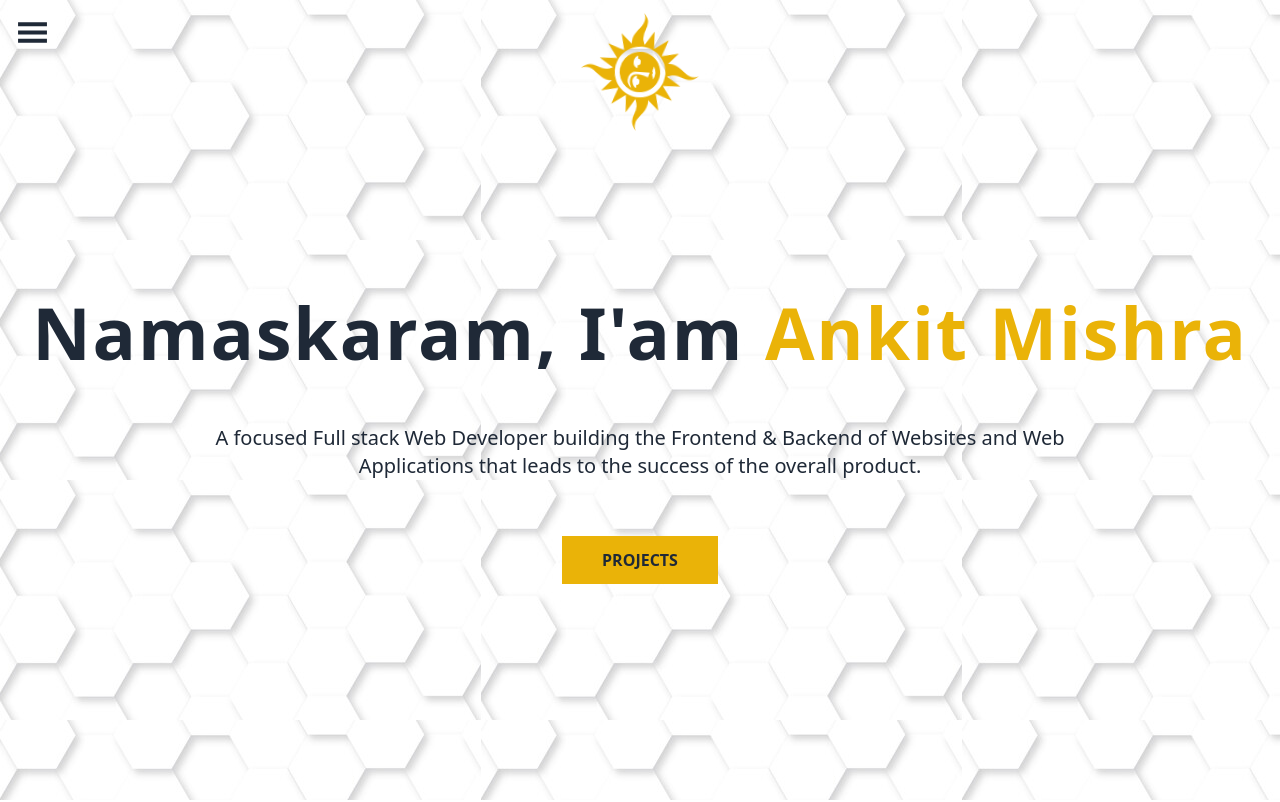
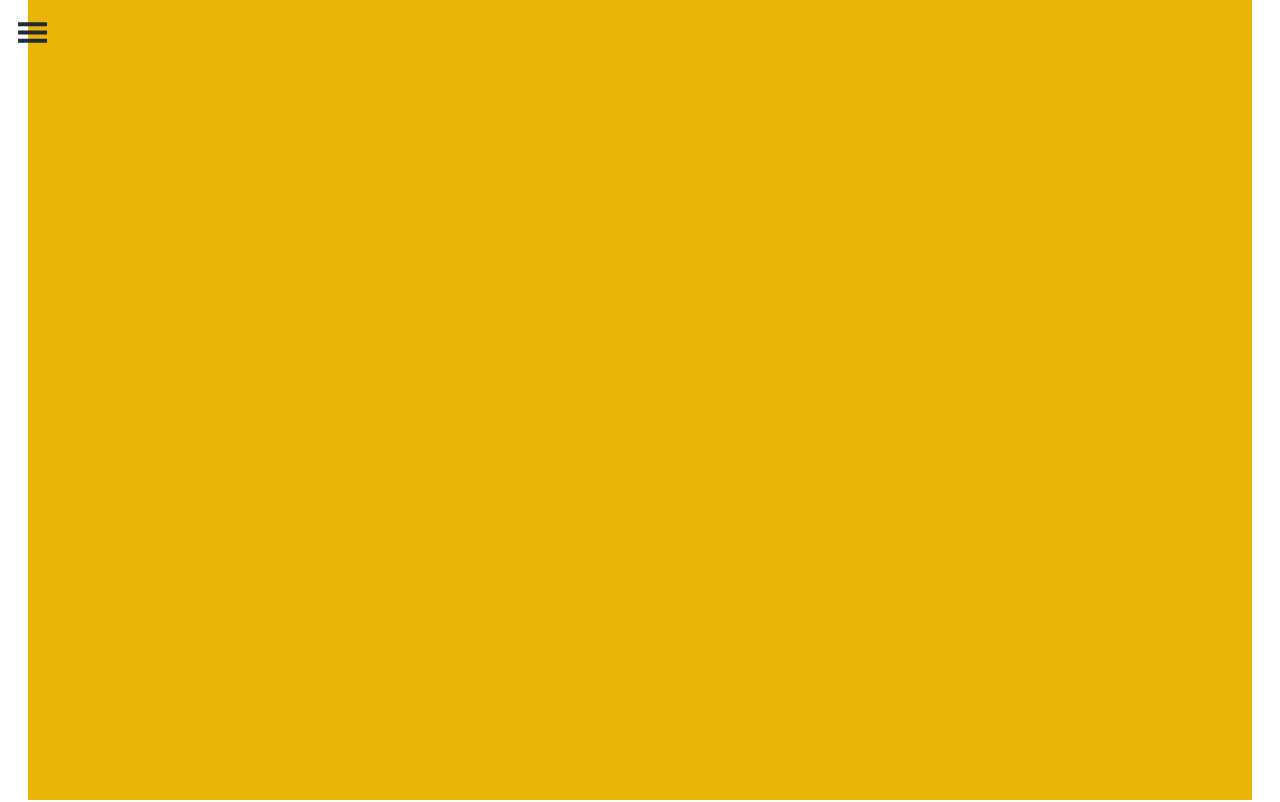
Before and after one commit to ankitmishraindia/My_Portfolio, a React (Vite) app: page / in a window 1280 px wide. Shown: the top 802 px of the page. Built offline with nearby package versions, Linux system fonts and the light colour scheme; some icons are missing.

Commit message:
Added active styles in sidebar and started canvas in home

```diff
--- /dev/null
+++ b/src/Components/SolarSystem.jsx
@@ -0,0 +1,11 @@
+
+function SolarSystem(){
+
+    return(
+        <>
+          <canvas className="w-full h-full bg-yellow-500"></canvas>
+        </>
+    )
+}
+
+export default SolarSystem;
--- a/src/Layouts/HomeLayout.jsx
+++ b/src/Layouts/HomeLayout.jsx
@@ -11,9 +11,12 @@ import { BsFillInfoCircleFill } from "react-icons/bs";
 import { PiToolboxDuotone } from "react-icons/pi";
 import { GoGoal } from "react-icons/go";
 import { MdPermPhoneMsg } from "react-icons/md";
+import { useState } from "react";
 
 // eslint-disable-next-line react/prop-types
 function HomeLayout({children}){
+  const [activeLink, setActiveLink] = useState('HOME'); // State to keep track of active link
+
 
     //smooth scrolling
     const scrollToSection = (id) => {
@@ -73,27 +76,32 @@ function HomeLayout({children}){
                 <div className="drawer-content">
                     {/* Page content here */}
                     <label htmlFor="my-drawer">
-                       <GiHamburgerMenu size={33} className="m-1 md:m-4 cursor-pointer"/>
+                       <GiHamburgerMenu size={33} className="m-1 md:m-4 cursor-pointer hover:text-gray-600"/>
                     </label>
                 </div>
                 <div className="drawer-side ">
                     <label htmlFor="my-drawer" aria-label="close sidebar" className="drawer-overlay"></label>
-                    <ul className="menu p-4 w-76 min-h-full bg-base-300 text-base-content font-bold">
+                    <ul className="menu space-y-2 p-4 w-76 min-h-full bg-base-300 text-base-content font-bold">
                     {/* Sidebar content here */}
                     <li>
-                        <div className="flex flex-col border-2 rounded-2xl border-white text-gray-400">
+                        <div className="flex flex-col border-2 rounded-[10px_100px_10px_100px] border-white text-gray-400">
                             <a onClick={()=>hellomessage()}>
-                                <img className="h-[150px] w-[100px] md:w-[200px] md:h-[250px] border-yellow-500 border-4  rounded-3xl" src={ankitimage} alt="ankit-image" />
-                            <span>ANKIT MISHRA</span>
+                                <img className="h-[150px] w-[100px] md:w-[200px] md:h-[250px] border-yellow-500 border-4  rounded-[10px_100px_10px_100px]" src={ankitimage} alt="ankit-image" />
+
                             </a>
 
                         </div>
                         </li>
-                    <li className="mt-2"><a  onClick={()=>scrollToSection('home')}>HOME<FaHome/></a></li>
-                    <li><a onClick={()=>scrollToSection('about')}>ABOUT<BsFillInfoCircleFill/></a></li>
-                    <li><a onClick={()=>scrollToSection('projects')}>PROJECTS<PiToolboxDuotone/></a></li>
-                    <li><a onClick={()=>scrollToSection('skills')} >SKILLS<GoGoal/></a></li>
-                    <li><a onClick={()=>scrollToSection('contact')}>CONTACT<MdPermPhoneMsg/></a></li>
+                    <li className="mt-2"><a className={activeLink === 'HOME' ? 'text-white bg-red-600 ease-in-out hover:bg-red-500' : ''} onClick={()=>{scrollToSection('home');
+                     setActiveLink('HOME')}}>HOME<FaHome/></a></li>
+                    <li><a className={activeLink === 'ABOUT' ? 'text-white bg-red-600 hover:bg-red-500' : ''} onClick={()=>{scrollToSection('about');
+                     setActiveLink('ABOUT')}}>ABOUT<BsFillInfoCircleFill/></a></li>
+                    <li><a className={activeLink === 'PROJECTS' ? 'text-white bg-red-600 hover:bg-red-500' : ''} onClick={()=>{scrollToSection('projects');
+                     setActiveLink('PROJECTS')}}>PROJECTS<PiToolboxDuotone/></a></li>
+                    <li><a className={activeLink === 'SKILLS' ? 'text-white bg-red-600 hover:bg-red-500' : ''} onClick={()=>{scrollToSection('skills');
+                     setActiveLink('SKILLS')}}>SKILLS<GoGoal/></a></li>
+                    <li><a className={activeLink === 'CONTACT' ? 'text-white bg-red-600 hover:bg-red-500' : ''} onClick={()=>{scrollToSection('contact');
+                     setActiveLink('CONTACT')}}>CONTACT<MdPermPhoneMsg/></a></li>
                     <li>
                       <a href="https://drive.google.com/file/d/1t9rJEcp7oLOizvis4hgtocXWlMXxLaGx/view?usp=sharing">RESUME
                       <ImProfile/></a>
--- a/src/Sections/HomeSection.jsx
+++ b/src/Sections/HomeSection.jsx
@@ -1,24 +1,26 @@
-import { LiaPrayingHandsSolid } from "react-icons/lia";
-import homeimage from '../assets/webdev.jpg'
+// import { LiaPrayingHandsSolid } from "react-icons/lia";
+// import homeimage from '../assets/webdev.jpg'
+
+import SolarSystem from "../Components/SolarSystem";
 
 
 
 function HomeSection(){
 
-    //smooth scrolling
-  const scrollToSection = (id) => {
-    const element = document.getElementById(id);
-    if (element) {
-      element.scrollIntoView({
-        behavior: 'smooth',
-        block: 'start',
-      });
-    }
-  };
+  //   //smooth scrolling
+  // const scrollToSection = (id) => {
+  //   const element = document.getElementById(id);
+  //   if (element) {
+  //     element.scrollIntoView({
+  //       behavior: 'smooth',
+  //       block: 'start',
+  //     });
+  //   }
+  // };
 
     return(
-        <div id="home" className="h-[60vh] md:h-[80vh] lg:h-screen w-full flex items-center justify-center flex-col gap-12 lg:gap-14 text-center px-7 relative" style={{backgroundImage:`url(${homeimage})`}}>
-
+        <div id="home" className="h-[60vh] md:h-[80vh] lg:h-screen w-full flex items-center justify-center px-7  relative">
+                    {/* <div className="flex flex-col items-center justify-center gap-12 lg:gap-14 text-center ">
                           <h1 className="text-4xl md:text-6xl lg:text-7xl font-bold tracking-wide">
                             <div><LiaPrayingHandsSolid/></div>
                             Namaskaram, I&apos;am <span className="text-yellow-500">Ankit Mishra</span>
@@ -27,7 +29,9 @@ function HomeSection(){
                          <a  onClick={()=>scrollToSection('projects')}>
                                 <button className="px-7 lg:px-10 py-2 lg:py-3 font-bold bg-yellow-500 hover:bg-yellow-600 hover:text-white">PROJECTS</button>
                         </a>
+                    </div> */}
 
+                   <SolarSystem/>
 
              </div>
     )
```
Lines whose indentation alone changed are shown as unchanged.
